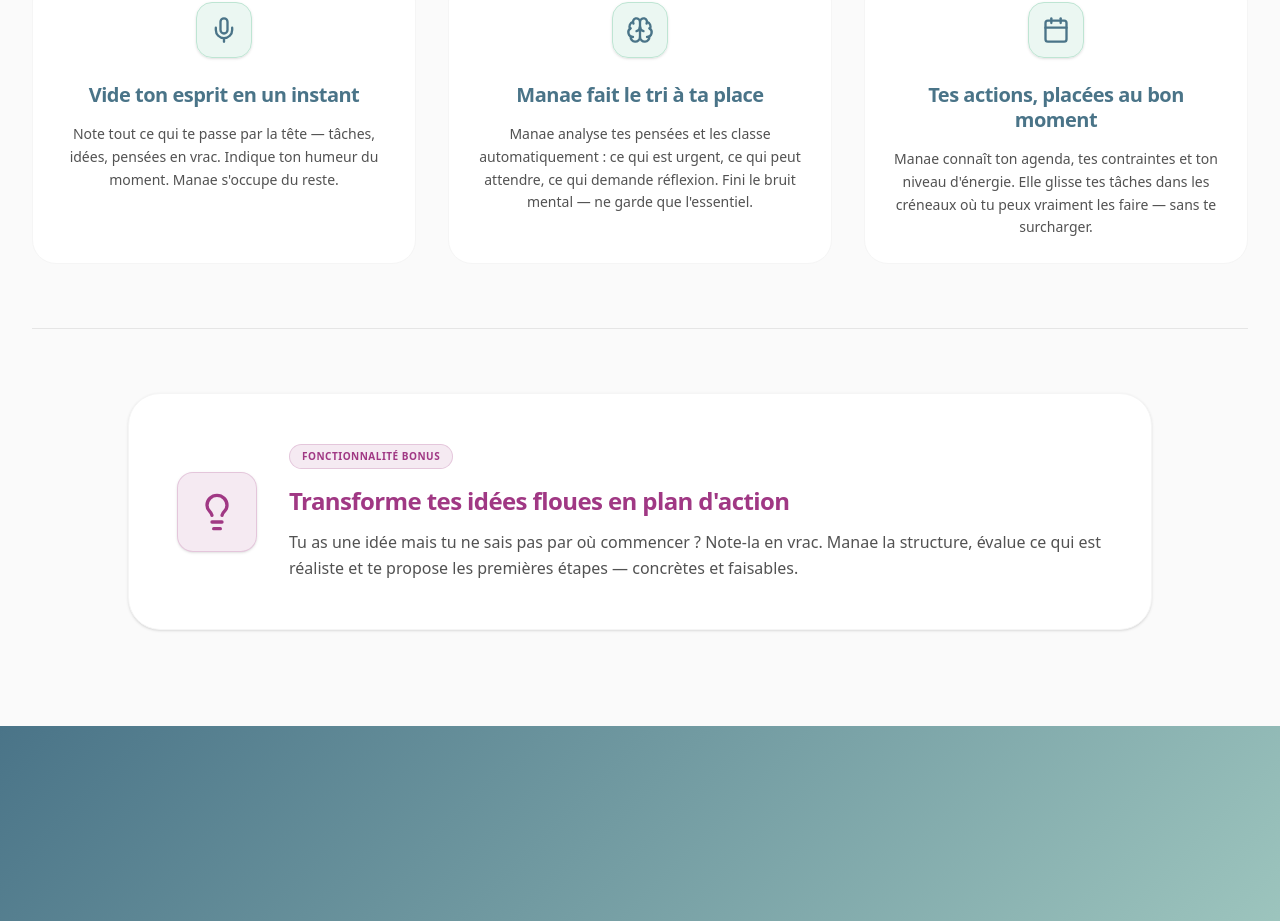
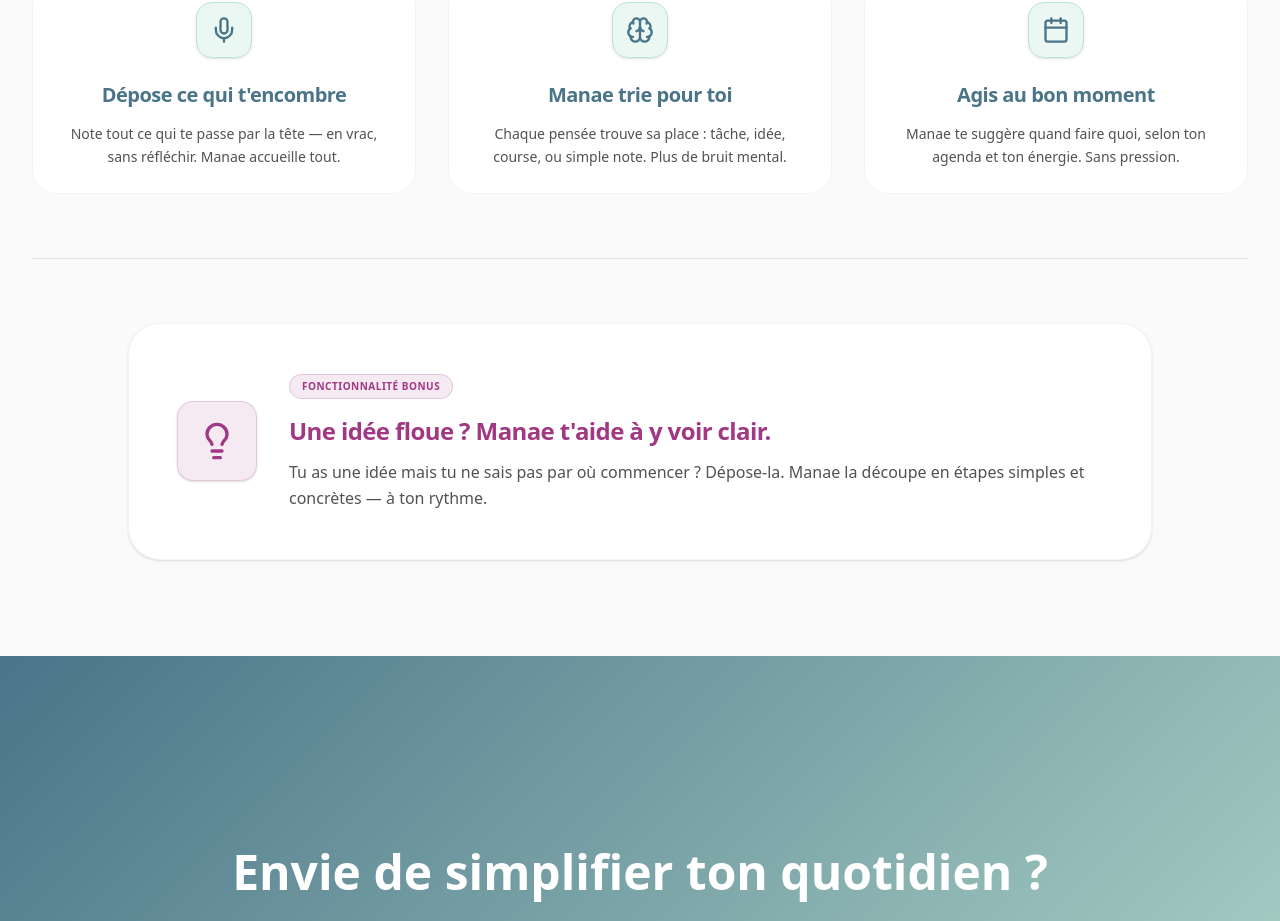
Before and after one commit to sandrinelay/manae-landing, a Next.js app: page / in a window 1280 px wide. Shown: the part 1187-2108 px from the top of the page. Built offline with nearby package versions, Linux system fonts and the light colour scheme; no server answers.

Commit message:
fix: final wording

```diff
--- a/components/sections/Features.tsx
+++ b/components/sections/Features.tsx
@@ -26,20 +26,20 @@ export const Features: React.FC = () => {
         {/* Main Features Grid - Horizontal on Desktop */}
         <div className="grid grid-cols-1 md:grid-cols-3 gap-8">
           <FeatureItem
-             title="Vide ton esprit en un instant"
-             description="Note tout ce qui te passe par la tête — tâches, idées, pensées en vrac. Indique ton humeur du moment. Manae s'occupe du reste."
+             title="Dépose ce qui t'encombre"
+             description="Note tout ce qui te passe par la tête — en vrac, sans réfléchir. Manae accueille tout."
              icon={Mic}
           />
 
           <FeatureItem
-             title="Manae fait le tri à ta place"
-             description="Manae analyse tes pensées et les classe automatiquement : ce qui est urgent, ce qui peut attendre, ce qui demande réflexion. Fini le bruit mental — ne garde que l'essentiel."
+             title="Manae trie pour toi"
+             description="Chaque pensée trouve sa place : tâche, idée, course, ou simple note. Plus de bruit mental."
              icon={Brain}
           />
 
           <FeatureItem
-             title="Tes actions, placées au bon moment"
-             description="Manae connaît ton agenda, tes contraintes et ton niveau d'énergie. Elle glisse tes tâches dans les créneaux où tu peux vraiment les faire — sans te surcharger."
+             title="Agis au bon moment"
+             description="Manae te suggère quand faire quoi, selon ton agenda et ton énergie. Sans pression."
              icon={Calendar}
           />
         </div>
@@ -56,8 +56,8 @@ export const Features: React.FC = () => {
                     <div className="inline-flex items-center gap-2 mb-4 px-3 py-1 rounded-full bg-[#A03884]/10 text-[#A03884] border border-[#A03884]/20">
                         <span className="font-bold uppercase tracking-wider text-[10px]">Fonctionnalité Bonus</span>
                     </div>
-                    <h3 className="text-2xl font-bold text-[#A03884] mb-3 tracking-tight">Transforme tes idées floues en plan d'action</h3>
-                    <p className="text-neutral-600 leading-relaxed">Tu as une idée mais tu ne sais pas par où commencer ? Note-la en vrac. Manae la structure, évalue ce qui est réaliste et te propose les premières étapes — concrètes et faisables.</p>
+                    <h3 className="text-2xl font-bold text-[#A03884] mb-3 tracking-tight">Une idée floue ? Manae t'aide à y voir clair.</h3>
+                    <p className="text-neutral-600 leading-relaxed">Tu as une idée mais tu ne sais pas par où commencer ? Dépose-la. Manae la découpe en étapes simples et concrètes — à ton rythme.</p>
                 </div>
             </div>
         </div>
--- a/components/sections/FinalCTA.tsx
+++ b/components/sections/FinalCTA.tsx
@@ -11,7 +11,7 @@ export function FinalCTA() {
           </h2>
 
           <p className="text-lg md:text-xl opacity-90 mb-12 max-w-2xl mx-auto">
-          Accède à la bêta gratuitement pendant 6 mois et commence à organiser tes pensées sans effort.
+          Rejoins la bêta gratuite pendant 6 mois. Dépose tes pensées, respire.
           </p>
 
           {/* TODO: Restaurer le bouton signup après la beta
--- a/components/sections/Footer.tsx
+++ b/components/sections/Footer.tsx
@@ -12,7 +12,7 @@ export const Footer: React.FC = () => {
                 <span className="text-2xl font-bold text-neutral-900 font-logo">manae</span>
               </div>
               <p className="text-neutral-500 max-w-sm">
-                 Dépose ce qui t'encombre. Manae trie, tu respires.
+              Moins dans la tête. Plus de clarté.
               </p>
            </div>
 
--- a/components/sections/Hero.tsx
+++ b/components/sections/Hero.tsx
@@ -32,7 +32,7 @@ export const Hero: React.FC = () => {
             </h1>
 
             <p className="text-lg sm:text-xl text-neutral-600 mb-8 max-w-lg mx-auto lg:mx-0 leading-relaxed">
-            Manae est l'app qui comprend ton rythme et ton énergie. Elle trie tes pensées, organise tes actions et les place au bon moment dans ton quotidien — sans pression.
+            Ta tête déborde de choses à faire, à ne pas oublier, à penser. Dépose tout ici. Manae trie, clarifie, et te propose des actions — au bon moment, selon ton rythme.
             </p>
 
             <div className="flex flex-col sm:flex-row gap-4 justify-center lg:justify-start">
```
